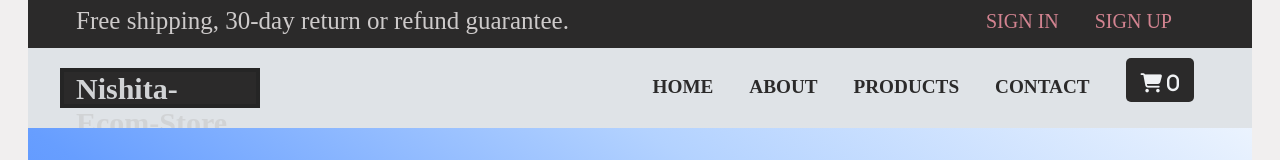
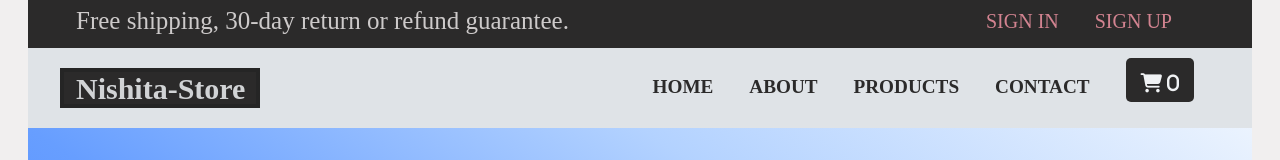
Before and after one commit to nishita-codes/E-commerce-Js, a website built with Vite: page index.html in a window 1280 px wide. Shown: the top 160 px of the page. Built offline with nearby package versions, Linux system fonts and the light colour scheme.

Commit message:
added files

```diff
--- a/index.html
+++ b/index.html
@@ -24,7 +24,7 @@
       <nav class="navbar">
       <div class="container">
         <div class="navbar-brand">
-           <h1>Nishita-Ecom-Store</h1>
+           <h1>Nishita-Store</h1>
       </div>
          <ul>
             <li class="nav-item">
```
